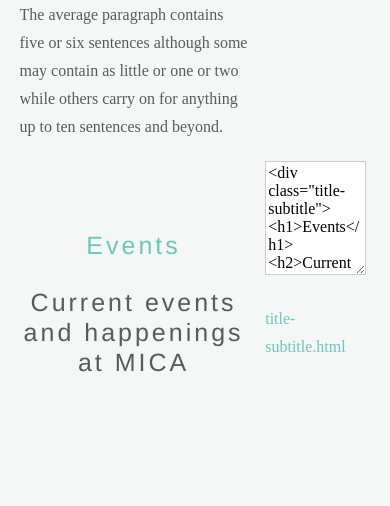
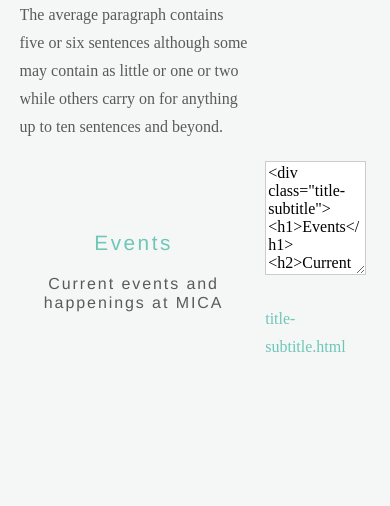
Before and after one commit to kwebber/mica-website, a PHP site: page / in a window 390 px wide. Shown: the part 5340-5846 px from the top of the page. Run offline with PHP 8.4, Linux system fonts and the light colour scheme.

Commit message:
media for title-subtitle

```diff
--- a/Styleguide/div.css
+++ b/Styleguide/div.css
@@ -659,3 +659,24 @@
 		display: none;
 	}
 }
+
+@media screen and (max-width: 780px) {
+
+	.title-subtitle > h1 {
+		font-size: 1.3em;
+		line-height: 1.125;
+		padding-top: 70px;
+		margin-bottom: 0.3em;
+		letter-spacing: .12em;
+	}
+
+
+	.title-subtitle > h2 {
+		font-size: 1em;
+		line-height: 1.2;
+		padding-top: 0.8333em;
+		margin-bottom: 0.7em;
+		letter-spacing: .120em;
+	}
+
+}
```
